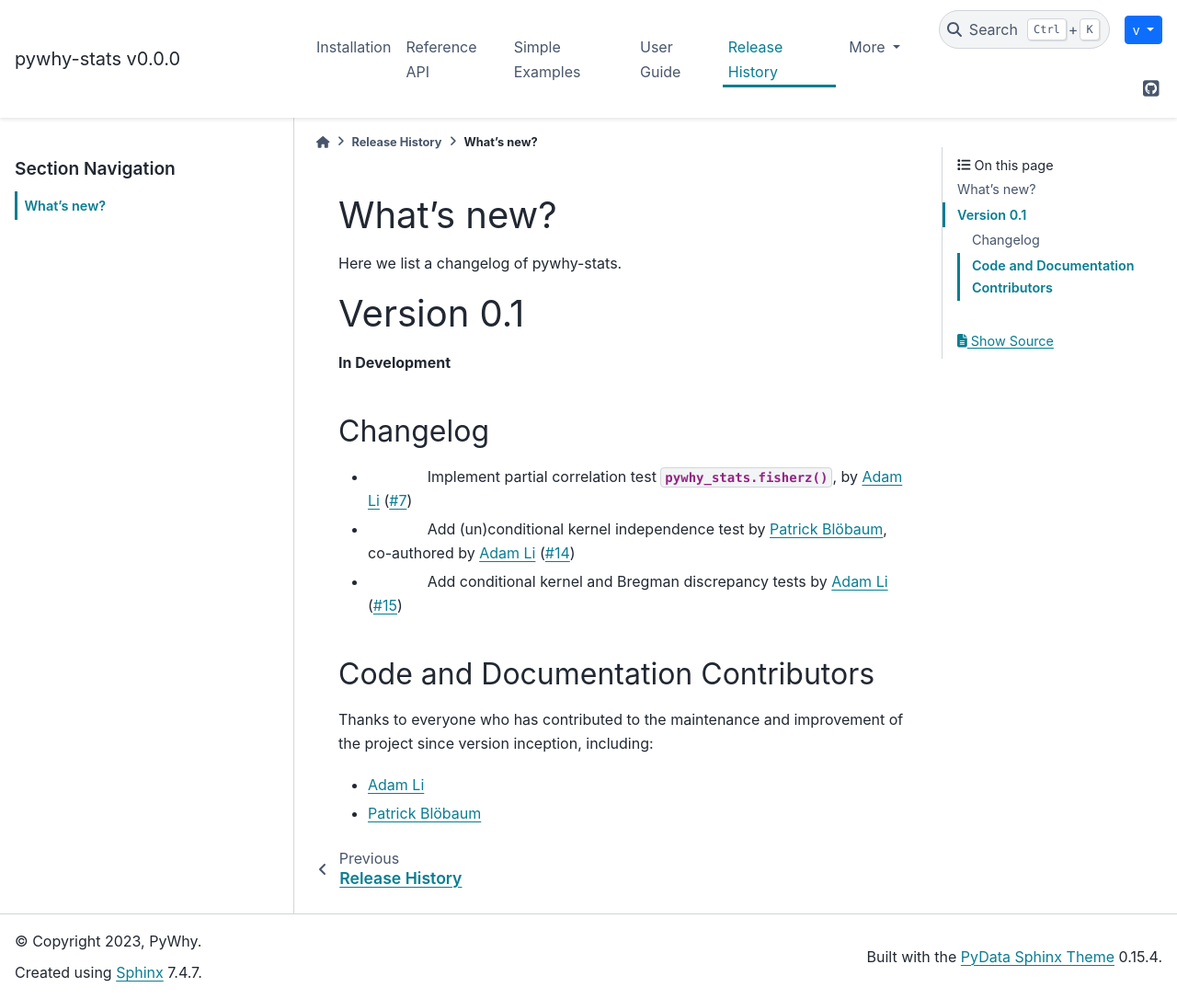
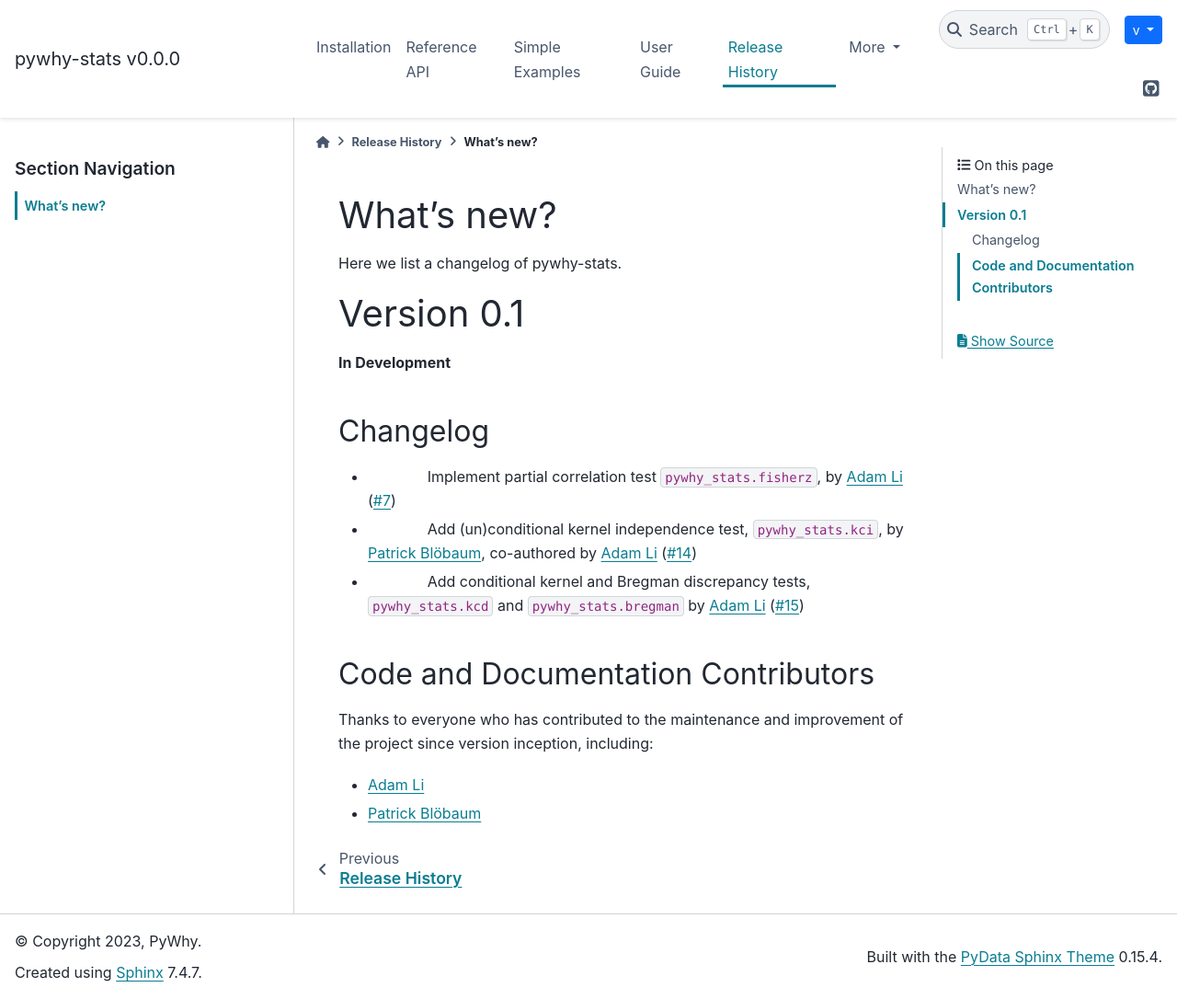
Before and after one commit to py-why/pywhy-stats, a Sphinx documentation site: the page built from doc/whats_new/v0.1.rst, in a window 1280 px wide and 1086 px high. Shown: the whole window at 92% size. Built offline with Sphinx 7.4.7 and the PyData theme 0.15.4, drawn with Linux system fonts in a browser that asks for light colours.

Commit message:
Fix docs build
Signed-off-by: Adam Li <adam2392@gmail.com>

```diff
--- a/doc/conf.py
+++ b/doc/conf.py
@@ -39,7 +39,7 @@ version = pywhy_stats.__version__
 
 # If your documentation needs a minimal Sphinx version, state it here.
 #
-needs_sphinx = "4.0"
+needs_sphinx = "5.0"
 
 # Add any Sphinx extension module names here, as strings. They can be
 # extensions coming with Sphinx (named 'sphinx.ext.*') or your custom
@@ -146,9 +146,8 @@ numpydoc_xref_aliases = {
     "PValueResult": "pywhy_stats.pvalue_result.PValueResult",
     # numpy
     "NDArray": "numpy.ndarray",
-    # "ArrayLike": "numpy.typing.ArrayLike",
     "ArrayLike": ":term:`array_like`",
-    "fisherz": "pywhy_stats.fisherz",
+    # "fisherz": "pywhy_stats.independence.fisherz",
 }
 
 autodoc_typehints_format = "short"
--- a/doc/whats_new/v0.1.rst
+++ b/doc/whats_new/v0.1.rst
@@ -26,9 +26,9 @@ Version 0.1
 Changelog
 ---------
 
-- |Feature| Implement partial correlation test :func:`pywhy_stats.fisherz`, by `Adam Li`_ (:pr:`7`)
-- |Feature| Add (un)conditional kernel independence test by `Patrick Blöbaum`_, co-authored by `Adam Li`_ (:pr:`14`)
-- |Feature| Add conditional kernel and Bregman discrepancy tests by `Adam Li`_ (:pr:`15`)
+- |Feature| Implement partial correlation test `pywhy_stats.fisherz`, by `Adam Li`_ (:pr:`7`)
+- |Feature| Add (un)conditional kernel independence test, `pywhy_stats.kci`, by `Patrick Blöbaum`_, co-authored by `Adam Li`_ (:pr:`14`)
+- |Feature| Add conditional kernel and Bregman discrepancy tests, `pywhy_stats.kcd` and `pywhy_stats.bregman` by `Adam Li`_ (:pr:`15`)
 
 
 Code and Documentation Contributors
--- a/pywhy_stats/__init__.py
+++ b/pywhy_stats/__init__.py
@@ -1,4 +1,5 @@
+from . import discrepancy, independence
 from ._version import __version__  # noqa: F401
 from .api import Methods, independence_test
-from .discrepancy import bregman, kcd
-from .independence import fisherz, kci
+from .discrepancy import bregman, kcd  # noqa: F401
+from .independence import fisherz, kci  # noqa: F401
```
Also changed, not shown: doc/api.rst (+15 -1 lines), doc/conditional_independence.rst (+14 -8 lines), 5 other files.
